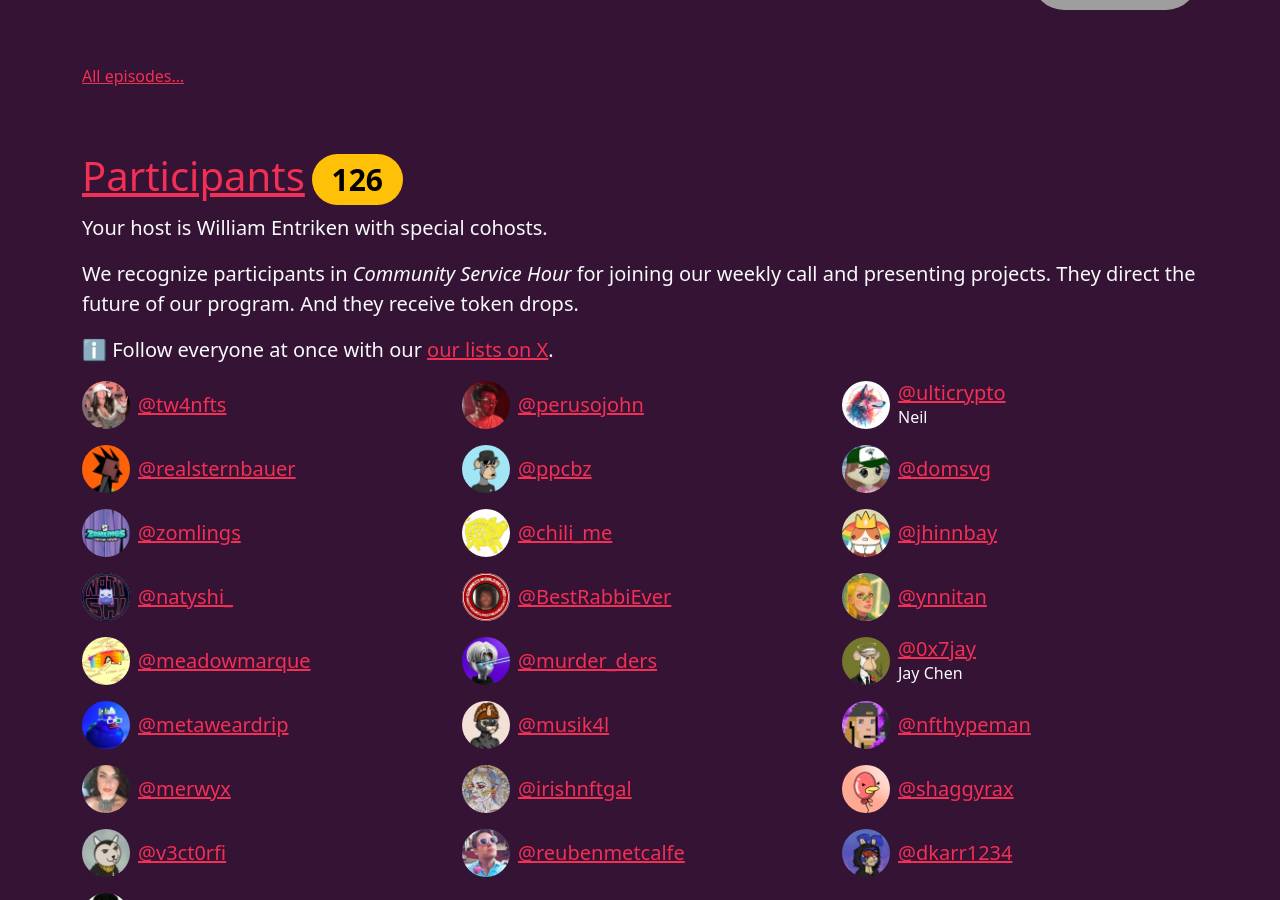
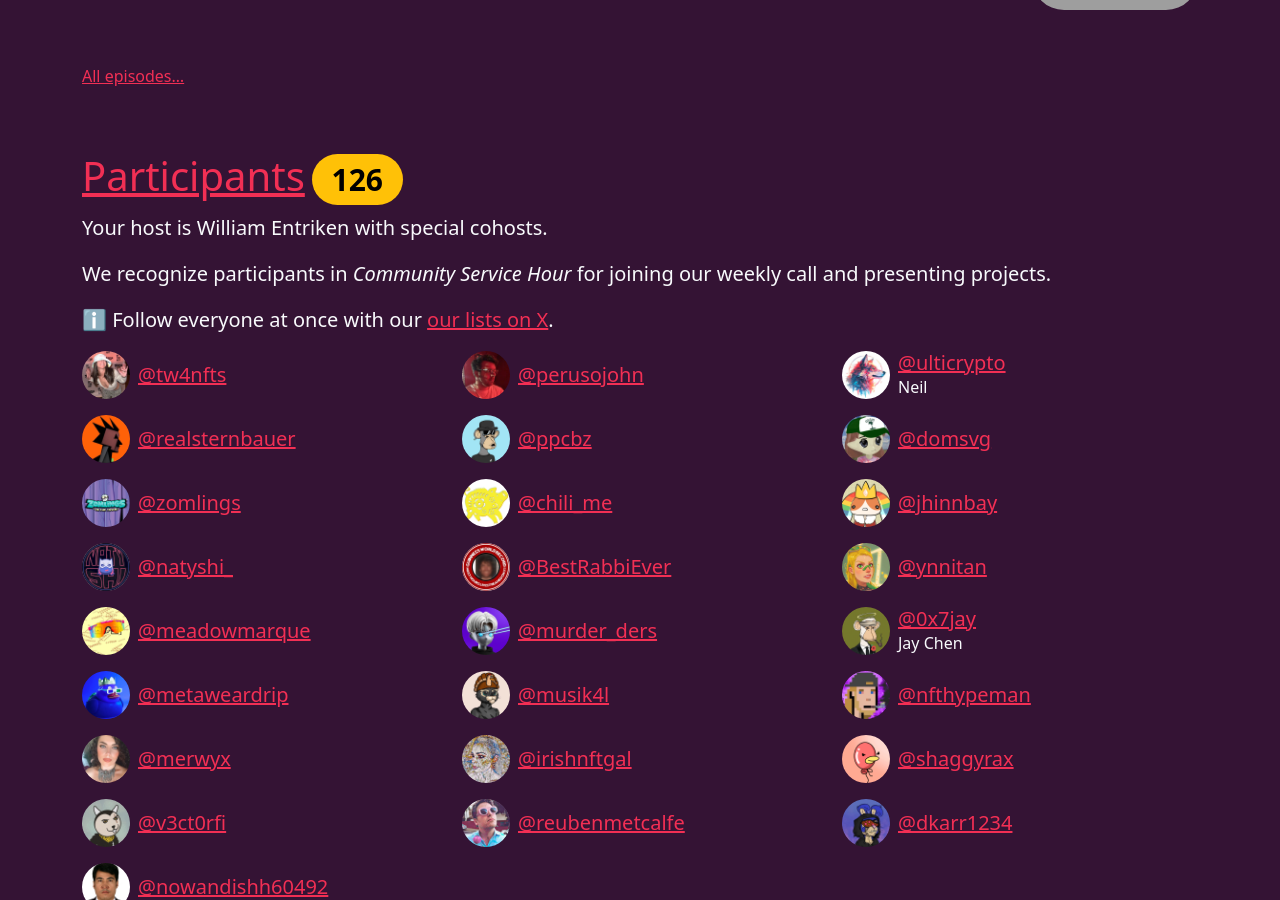
Before and after one commit to community-service/hour.gg, a Jekyll site: the page built from index.html, in a window 1280 px wide and 900 px high, scrolled down 2985 px. Built offline with Jekyll 4.4.1, drawn with Linux system fonts in a browser that asks for light colours; grey boxes are pictures that could not be loaded.

Commit message:
remove drops language

```diff
--- a/index.html
+++ b/index.html
@@ -183,7 +183,7 @@ layout: none
       </span>
     </h1>
     <p class="lead">Your host is William Entriken with special cohosts.</p>
-    <p class="lead">We recognize participants in <em>Community Service Hour</em> for joining our weekly call and presenting projects. They direct the future of our program. And they receive token drops.</p>
+    <p class="lead">We recognize participants in <em>Community Service Hour</em> for joining our weekly call and presenting projects.</p>
     <p class="lead">
       ℹ️ Follow everyone at once with our <a href="https://twitter.com/fulldecent/lists">our lists on X</a>.
     </p>
--- a/participants.html
+++ b/participants.html
@@ -8,7 +8,7 @@ title: Participants
 
 <p class="lead">
   🚨 <a href="https://twitter.com/messages/compose?recipient_id=47729549&text=Please%20update%20my%20name,%20Ethereum%20address,%20GitHub%20username%20on%20the%20hour.gg">DM Will</a>
-  or click <kbd>EDIT</kbd> below to update how you are shown on this website and so we know where to send your token drops.
+  or click <kbd>EDIT</kbd> below to update how you are shown on this website.
 </p>
 
 <p class="lead">
```
